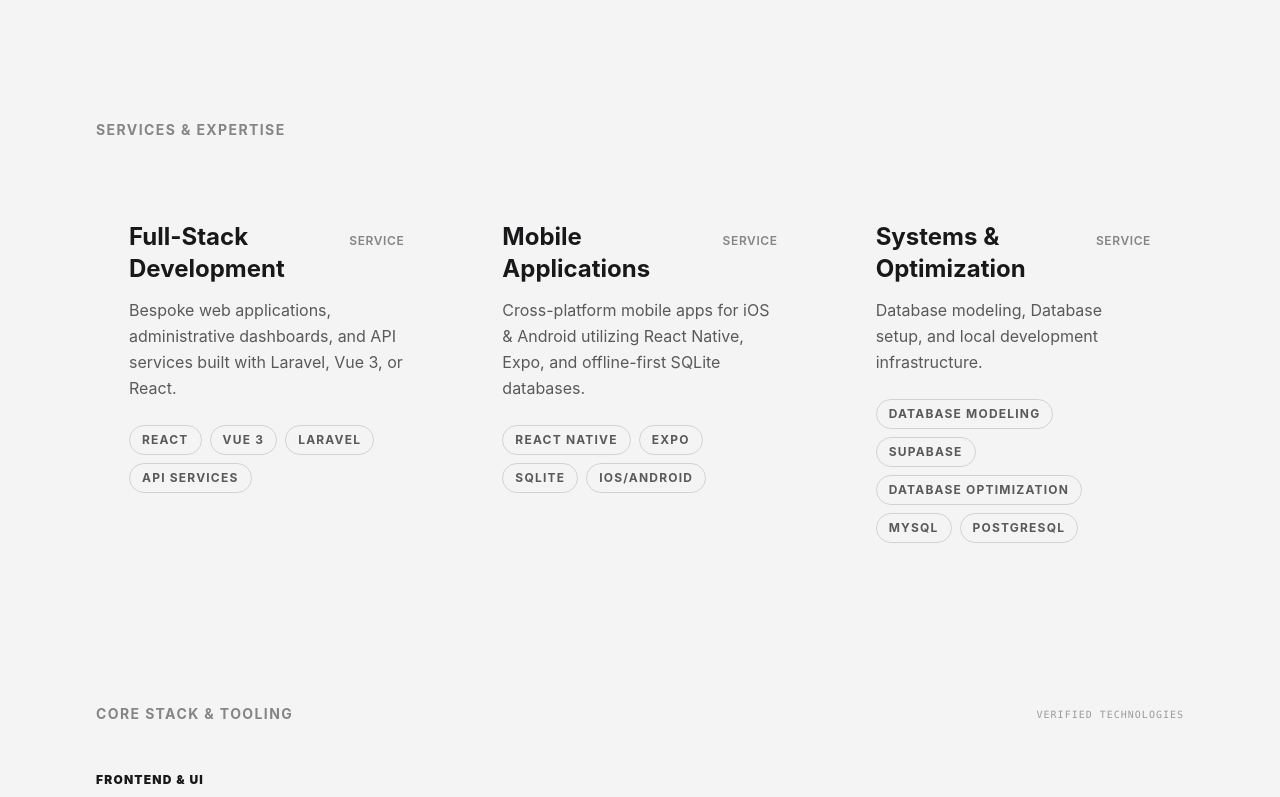
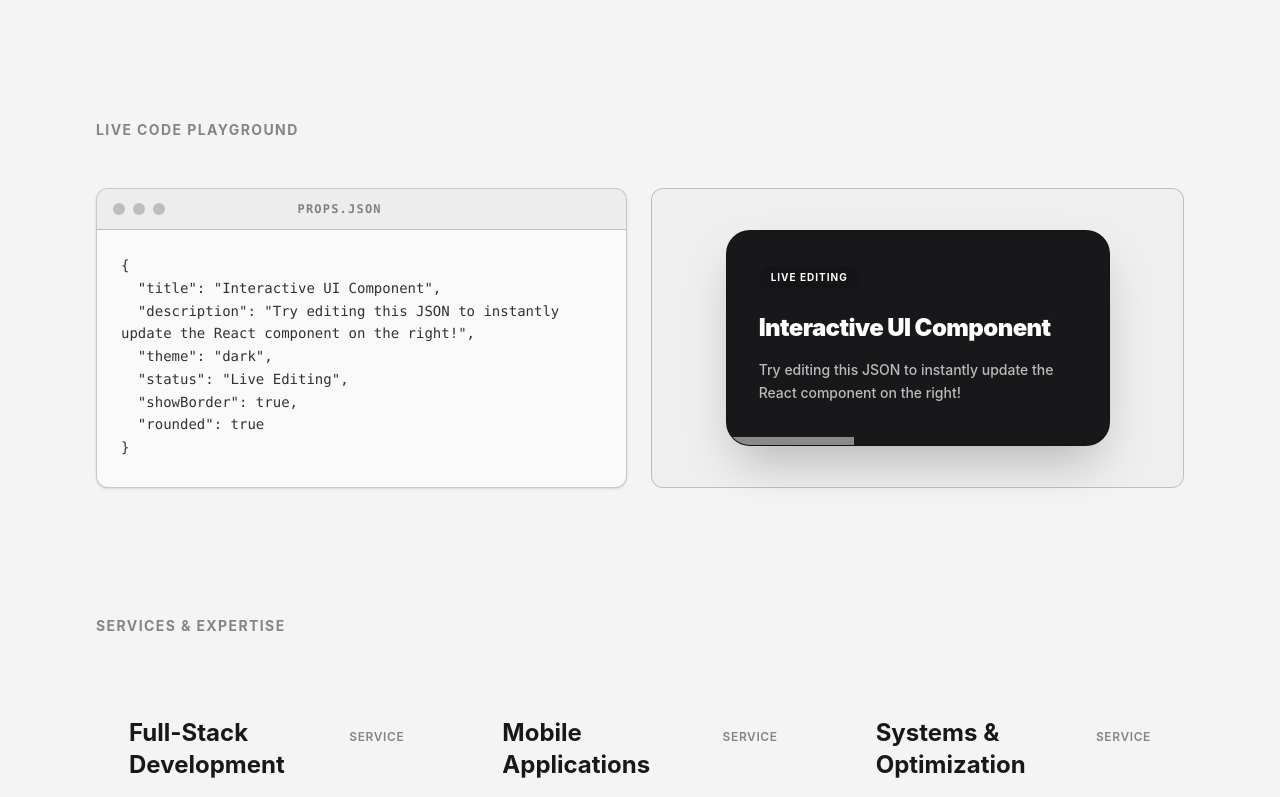
Before and after one commit to vannrosales/portfolio-with-work, a React (Vite) app: page / in a window 1280 px wide. Shown: the part 2060-2857 px from the top of the page. Built offline with nearby package versions, Linux system fonts and the light colour scheme.

Commit message:
added a live code playground

```diff
--- a/src/components/Content.jsx
+++ b/src/components/Content.jsx
@@ -1,6 +1,7 @@
 import Hero from './sections/Hero';
 import About from './sections/About';
 import Hobbies from './sections/Hobbies';
+import Playground from './sections/Playground';
 import Services from './sections/Services';
 import TechStack from './sections/TechStack';
 import Projects from './sections/Projects';
@@ -16,6 +17,7 @@ export default function Content() {
       <Hero />
       <ScrollReveal delay={0.1}><About /></ScrollReveal>
       <ScrollReveal delay={0.1}><Hobbies /></ScrollReveal>
+      <ScrollReveal delay={0.1}><Playground /></ScrollReveal>
       <ScrollReveal delay={0.1}><Services /></ScrollReveal>
       <ScrollReveal delay={0.1}><TechStack /></ScrollReveal>
       <ScrollReveal delay={0.1}><GitHubActivity /></ScrollReveal>
--- /dev/null
+++ b/src/components/sections/Playground.jsx
@@ -0,0 +1,95 @@
+import { useState } from 'react';
+
+const defaultProps = `{
+  "title": "Interactive UI Component",
+  "description": "Try editing this JSON to instantly update the React component on the right!",
+  "theme": "dark",
+  "status": "Live Editing",
+  "showBorder": true,
+  "rounded": true
+}`;
+
+export default function Playground() {
+  const [code, setCode] = useState(defaultProps);
+  const [props, setProps] = useState(JSON.parse(defaultProps));
+  const [error, setError] = useState('');
+
+  const handleCodeChange = (e) => {
+    const val = e.target.value;
+    setCode(val);
+    try {
+      const parsed = JSON.parse(val);
+      setProps(parsed);
+      setError('');
+    } catch (err) {
+      setError('JSON Syntax Error');
+    }
+  };
+
+  return (
+    <section id="playground" className="mb-32 scroll-mt-32 relative z-10 w-full">
+      <h2 className="text-sm font-bold uppercase tracking-widest opacity-50 mb-12">
+        Live Code Playground
+      </h2>
+
+      <div className="flex flex-col xl:flex-row gap-6">
+
+        {/* Code Editor */}
+        <div className="w-full xl:w-1/2 rounded-xl overflow-hidden border border-black/20 dark:border-white/10 shadow-sm bg-zinc-50 dark:bg-zinc-900 font-mono text-sm flex flex-col">
+          <div className="flex items-center justify-between px-4 py-3 bg-black/5 dark:bg-white/5 border-b border-black/20 dark:border-white/10">
+            <div className="flex gap-2">
+              <div className="w-3 h-3 rounded-full bg-black/20 dark:bg-white/20"></div>
+              <div className="w-3 h-3 rounded-full bg-black/20 dark:bg-white/20"></div>
+              <div className="w-3 h-3 rounded-full bg-black/20 dark:bg-white/20"></div>
+            </div>
+            <div className="text-xs font-bold tracking-widest uppercase opacity-50">
+              props.json
+            </div>
+            <div className="text-[10px] font-bold text-red-500 uppercase tracking-widest w-24 text-right">
+              {error}
+            </div>
+          </div>
+
+          <textarea
+            value={code}
+            onChange={handleCodeChange}
+            className="flex-1 w-full min-h-[250px] bg-transparent p-6 text-black/80 dark:text-white/80 focus:outline-none resize-none leading-relaxed"
+            spellCheck="false"
+          />
+        </div>
+
+        {/* Live Preview Area */}
+        <div className="w-full xl:w-1/2 flex items-center justify-center p-8 rounded-xl border border-black/20 dark:border-white/10 bg-black/[0.02] dark:bg-white/[0.02] min-h-[300px]">
+
+          {/* Dynamic Component */}
+          <div className={`transition-all duration-500 w-full max-w-sm overflow-hidden
+            ${props?.theme === 'dark' ? 'bg-zinc-900 text-white shadow-2xl' : props?.theme === 'light' ? 'bg-white text-black shadow-xl' : 'bg-emerald-500 text-white shadow-emerald-500/20 shadow-2xl'}
+            ${props?.rounded ? 'rounded-3xl' : 'rounded-none'}
+            ${props?.showBorder ? 'border border-black/20 dark:border-white/20' : 'border-transparent'}
+          `}>
+            <div className="p-8">
+              {props?.status && (
+                <div className="inline-block px-3 py-1 bg-black/10 dark:bg-white/10 rounded-full text-[10px] font-bold uppercase tracking-widest mb-6 backdrop-blur-sm">
+                  {props.status}
+                </div>
+              )}
+
+              <h3 className="text-2xl font-black mb-4 leading-tight tracking-tight">
+                {props?.title || 'Untitled Component'}
+              </h3>
+
+              <p className="opacity-70 text-sm leading-relaxed font-medium">
+                {props?.description || 'No description provided.'}
+              </p>
+            </div>
+
+            <div className="w-full h-2 bg-black/5 dark:bg-white/10">
+              <div className="h-full bg-current opacity-20 w-1/3 animate-pulse"></div>
+            </div>
+          </div>
+
+        </div>
+      </div>
+    </section>
+  );
+}
```
